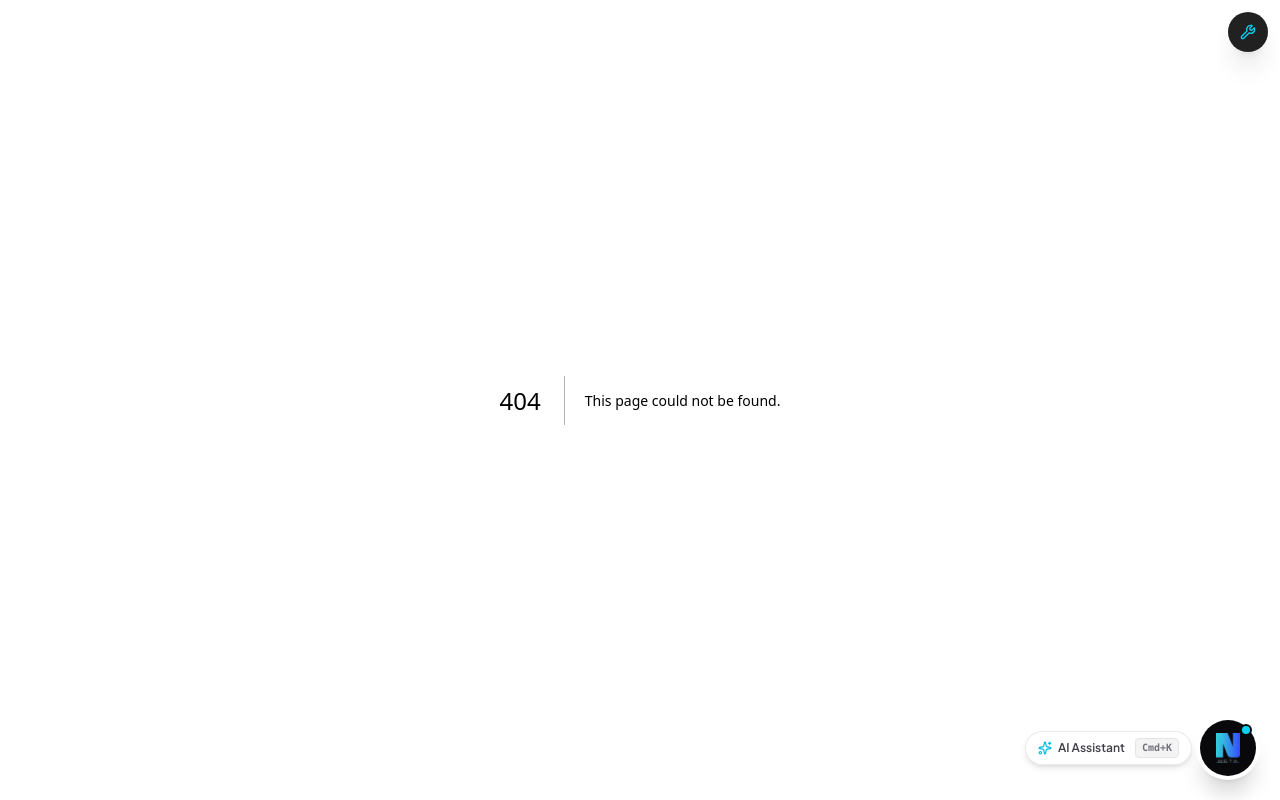
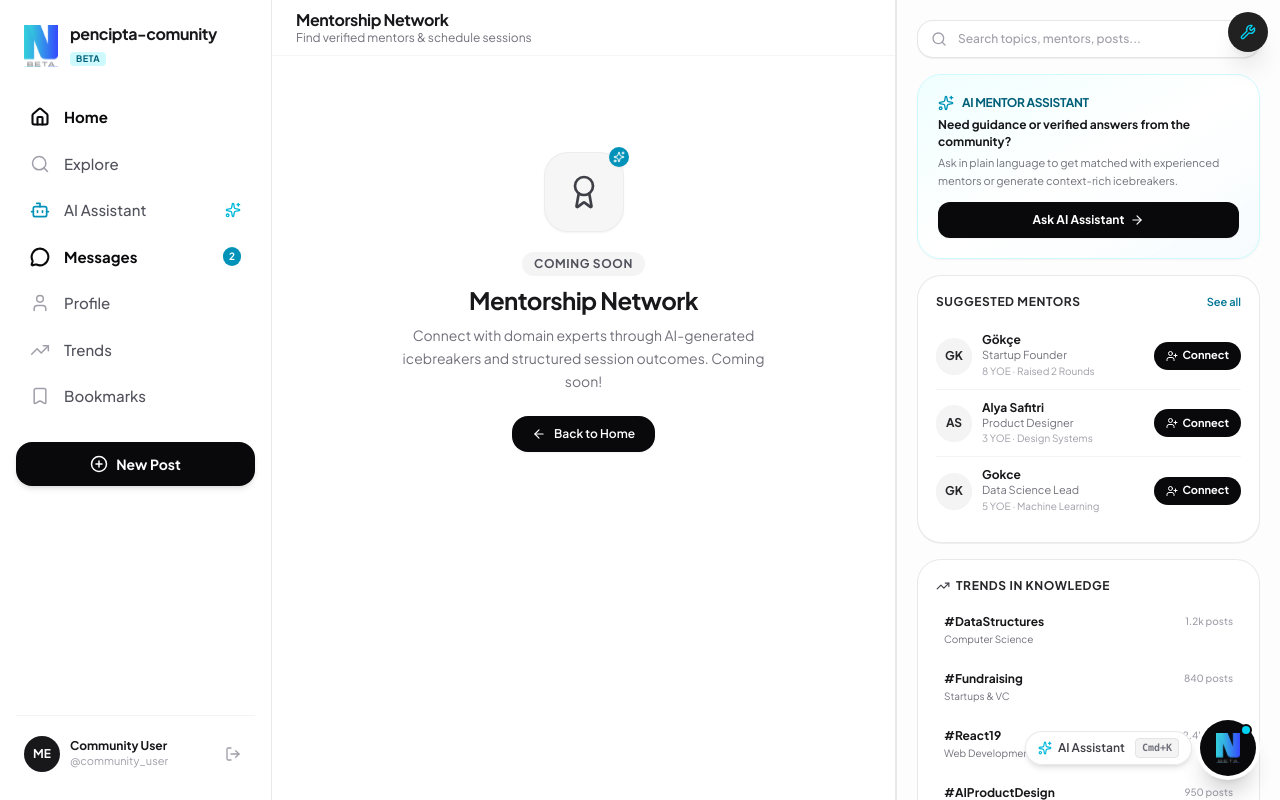
Before and after one commit to denisetiya/pencipta-community, a Next.js app: page /connect in a window 1280 px wide. Before the commit this address had no page. Built offline with nearby package versions, Linux system fonts and the light colour scheme.

Commit message:
feat(routes): add placeholder pages for navigation menu items

```diff
--- /dev/null
+++ b/src/app/bookmarks/page.tsx
@@ -0,0 +1,25 @@
+import type { Metadata } from "next";
+import { ResponsiveShell } from "@/components/layout";
+import { ComingSoon } from "@/components/ui/coming-soon";
+import { Bookmark } from "lucide-react";
+
+export const metadata: Metadata = {
+  title: "Bookmarks | pencipta-comunity",
+  description: "Saved posts and bookmarks are coming soon.",
+};
+
+export default function BookmarksPage() {
+  return (
+    <ResponsiveShell
+      headerTitle="Bookmarks"
+      headerSubtitle="Your saved discussions & resources"
+    >
+      <ComingSoon
+        title="Saved Posts"
+        description="Bookmark cheat sheets, mentorship advice, and discussions to quickly access them here anytime. Coming soon!"
+        icon={Bookmark}
+        badge="Coming Soon"
+      />
+    </ResponsiveShell>
+  );
+}
--- /dev/null
+++ b/src/app/connect/page.tsx
@@ -0,0 +1,25 @@
+import type { Metadata } from "next";
+import { ResponsiveShell } from "@/components/layout";
+import { ComingSoon } from "@/components/ui/coming-soon";
+import { Award } from "lucide-react";
+
+export const metadata: Metadata = {
+  title: "Mentorship Network | pencipta-comunity",
+  description: "Find mentors and track sessions with verified expertise.",
+};
+
+export default function ConnectPage() {
+  return (
+    <ResponsiveShell
+      headerTitle="Mentorship Network"
+      headerSubtitle="Find verified mentors & schedule sessions"
+    >
+      <ComingSoon
+        title="Mentorship Network"
+        description="Connect with domain experts through AI-generated icebreakers and structured session outcomes. Coming soon!"
+        icon={Award}
+        badge="Coming Soon"
+      />
+    </ResponsiveShell>
+  );
+}
--- /dev/null
+++ b/src/app/help/page.tsx
@@ -0,0 +1,25 @@
+import type { Metadata } from "next";
+import { ResponsiveShell } from "@/components/layout";
+import { ComingSoon } from "@/components/ui/coming-soon";
+import { HelpCircle } from "lucide-react";
+
+export const metadata: Metadata = {
+  title: "Help & Feedback | pencipta-comunity",
+  description: "Help center and community feedback.",
+};
+
+export default function HelpPage() {
+  return (
+    <ResponsiveShell
+      headerTitle="Help & Support"
+      headerSubtitle="Community guidelines & platform support"
+    >
+      <ComingSoon
+        title="Help & Feedback"
+        description="Documentation, community FAQ, and direct feedback submission will be available here soon."
+        icon={HelpCircle}
+        badge="Coming Soon"
+      />
+    </ResponsiveShell>
+  );
+}
--- /dev/null
+++ b/src/app/messages/page.tsx
@@ -0,0 +1,25 @@
+import type { Metadata } from "next";
+import { ResponsiveShell } from "@/components/layout";
+import { ComingSoon } from "@/components/ui/coming-soon";
+import { MessageCircle } from "lucide-react";
+
+export const metadata: Metadata = {
+  title: "Messages | pencipta-comunity",
+  description: "Direct mentorship messaging is coming soon.",
+};
+
+export default function MessagesPage() {
+  return (
+    <ResponsiveShell
+      headerTitle="Messages"
+      headerSubtitle="Direct mentorship chats & inquiries"
+    >
+      <ComingSoon
+        title="Direct Messages"
+        description="We're currently building context-rich mentorship conversations with AI-generated icebreakers and spam-free handshakes. Stay tuned!"
+        icon={MessageCircle}
+        badge="Coming Soon"
+      />
+    </ResponsiveShell>
+  );
+}
--- /dev/null
+++ b/src/app/profile/page.tsx
@@ -0,0 +1,25 @@
+import type { Metadata } from "next";
+import { ResponsiveShell } from "@/components/layout";
+import { ComingSoon } from "@/components/ui/coming-soon";
+import { User } from "lucide-react";
+
+export const metadata: Metadata = {
+  title: "Profile | pencipta-comunity",
+  description: "AI-generated knowledge profile is coming soon.",
+};
+
+export default function ProfilePage() {
+  return (
+    <ResponsiveShell
+      headerTitle="Profile"
+      headerSubtitle="AI knowledge profile & verified credentials"
+    >
+      <ComingSoon
+        title="User Profile"
+        description="Manage your AI-extracted knowledge profile, verified skill chips, and mentorship track record here soon!"
+        icon={User}
+        badge="Coming Soon"
+      />
+    </ResponsiveShell>
+  );
+}
--- /dev/null
+++ b/src/app/search/page.tsx
@@ -0,0 +1,25 @@
+import type { Metadata } from "next";
+import { ResponsiveShell } from "@/components/layout";
+import { ComingSoon } from "@/components/ui/coming-soon";
+import { Search } from "lucide-react";
+
+export const metadata: Metadata = {
+  title: "Explore & Search | pencipta-comunity",
+  description: "Search community members, mentors, topics, and discussions is coming soon.",
+};
+
+export default function SearchPage() {
+  return (
+    <ResponsiveShell
+      headerTitle="Search"
+      headerSubtitle="Explore community mentors & knowledge"
+    >
+      <ComingSoon
+        title="Search & Explore"
+        description="Our AI knowledge search and mentor matching engine is indexing verified community discussions and expertise. Coming soon!"
+        icon={Search}
+        badge="Coming Soon"
+      />
+    </ResponsiveShell>
+  );
+}
--- /dev/null
+++ b/src/app/settings/page.tsx
@@ -0,0 +1,25 @@
+import type { Metadata } from "next";
+import { ResponsiveShell } from "@/components/layout";
+import { ComingSoon } from "@/components/ui/coming-soon";
+import { Settings } from "lucide-react";
+
+export const metadata: Metadata = {
+  title: "Settings | pencipta-comunity",
+  description: "Manage account settings and notifications.",
+};
+
+export default function SettingsPage() {
+  return (
+    <ResponsiveShell
+      headerTitle="Settings"
+      headerSubtitle="Manage your account & preferences"
+    >
+      <ComingSoon
+        title="Account Settings"
+        description="Preferences, notifications, privacy, and account security controls will be available here soon."
+        icon={Settings}
+        badge="Coming Soon"
+      />
+    </ResponsiveShell>
+  );
+}
--- /dev/null
+++ b/src/app/topics/page.tsx
@@ -0,0 +1,25 @@
+import type { Metadata } from "next";
+import { ResponsiveShell } from "@/components/layout";
+import { ComingSoon } from "@/components/ui/coming-soon";
+import { Hash } from "lucide-react";
+
+export const metadata: Metadata = {
+  title: "Topics | pencipta-comunity",
+  description: "Browse community discussions and knowledge topics.",
+};
+
+export default function TopicsPage() {
+  return (
+    <ResponsiveShell
+      headerTitle="Topics"
+      headerSubtitle="Explore knowledge by domain & tech stack"
+    >
+      <ComingSoon
+        title="Browse Topics"
+        description="Explore discussions, frameworks, and curated knowledge areas organized by domain. Coming soon!"
+        icon={Hash}
+        badge="Coming Soon"
+      />
+    </ResponsiveShell>
+  );
+}
--- /dev/null
+++ b/src/app/trends/page.tsx
@@ -0,0 +1,25 @@
+import type { Metadata } from "next";
+import { ResponsiveShell } from "@/components/layout";
+import { ComingSoon } from "@/components/ui/coming-soon";
+import { TrendingUp } from "lucide-react";
+
+export const metadata: Metadata = {
+  title: "Trending Topics | pencipta-comunity",
+  description: "Trending community knowledge and topics are coming soon.",
+};
+
+export default function TrendsPage() {
+  return (
+    <ResponsiveShell
+      headerTitle="Trends"
+      headerSubtitle="Trending community topics & knowledge insights"
+    >
+      <ComingSoon
+        title="Trending Topics"
+        description="Our AI knowledge graph is indexing real-time discussions, skills, and trending mentorship queries. Check back soon!"
+        icon={TrendingUp}
+        badge="Coming Soon"
+      />
+    </ResponsiveShell>
+  );
+}
```
